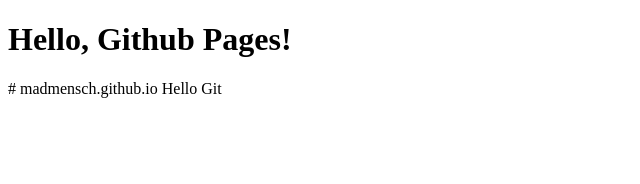
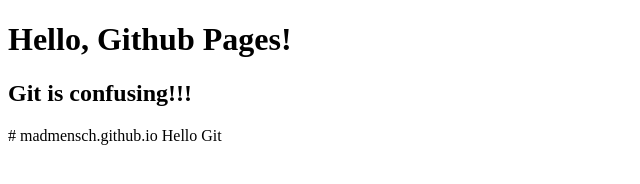
Before and after one commit to MadMensch/madmensch.github.io, a plain HTML site: page index.html in a window 1280 px wide. Shown: the whole page, without its empty margins (0-640 px from the left). Drawn offline with Linux system fonts and the light colour scheme.

Commit message:
made changes

```diff
--- a/index.html
+++ b/index.html
@@ -6,6 +6,7 @@
   </head>
   <body>
     <h1>Hello, Github Pages!</h1>
+    <h2>Git is confusing!!!</h2>
   </body>
 </html>
 # madmensch.github.io
```
